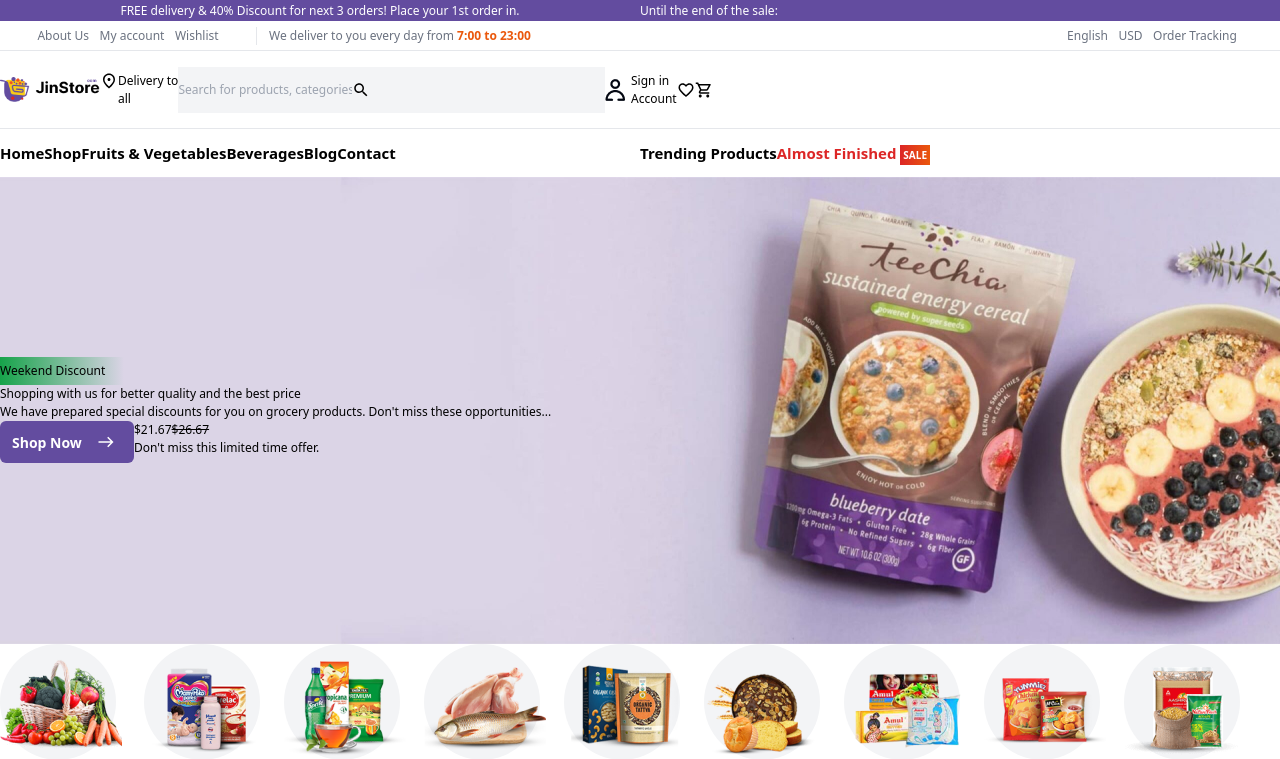
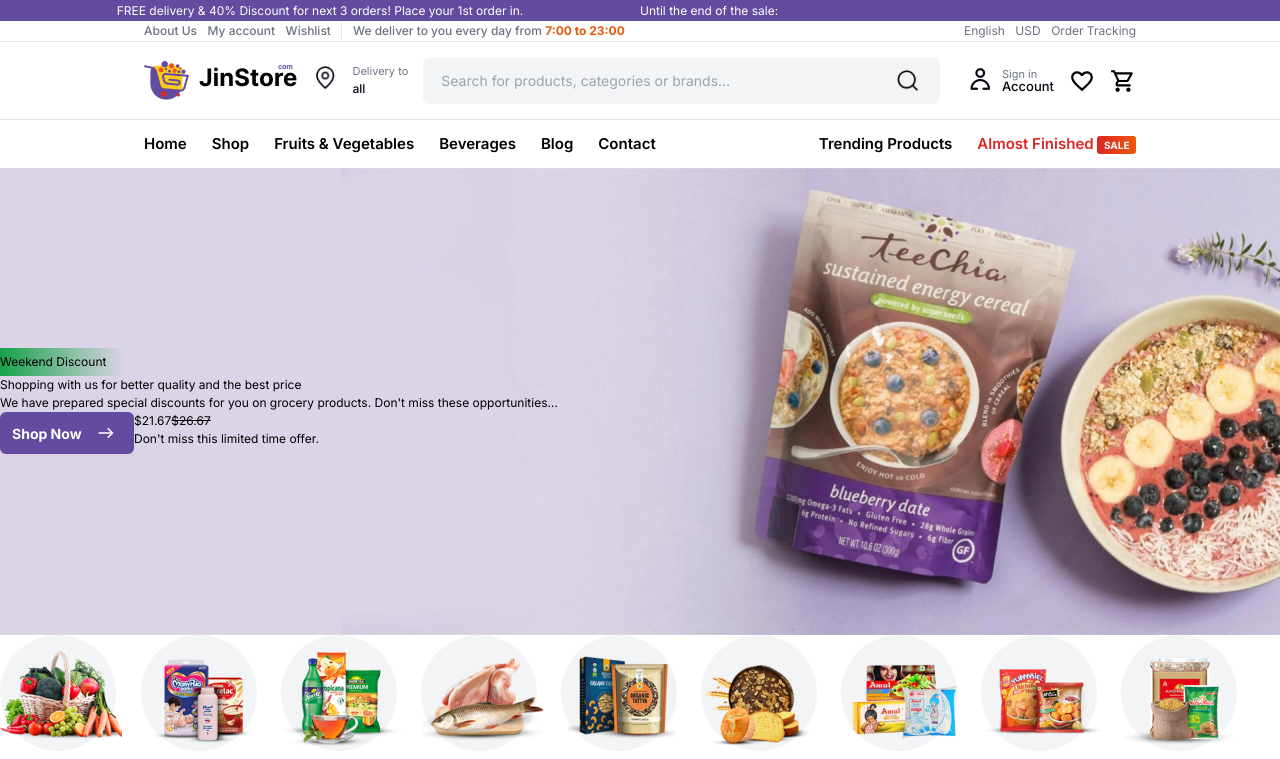
Before and after one commit to s41wanchana/jinstore, a Next.js app: page / in a window 1280 px wide. Shown: the top 759 px of the page. Built offline with nearby package versions, Linux system fonts and the light colour scheme.

Commit message:
fix: adjust css(fontfamily, fontsize, padding, other layout position, etc.) in header component

```diff
--- a/src/app/globals.css
+++ b/src/app/globals.css
@@ -7,4 +7,5 @@
   padding: 0px;
   margin: 0px;
   font-size: 12px;
+  /* font-family: "Inter", sans-serif; */
 }
--- a/src/app/layout.jsx
+++ b/src/app/layout.jsx
@@ -1,4 +1,7 @@
 import "./globals.css";
+import { Inter } from "next/font/google";
+
+const inter = Inter({ subsets: ["latin"] });
 
 export const metadata = {
   title: "Next.js",
@@ -8,7 +11,7 @@
 export default function RootLayout({ children }) {
   return (
     <html lang="en">
-      <body>{children}</body>
+      <body className={inter.className}>{children}</body>
     </html>
   );
 }
--- a/src/components/common/header/firstRow.jsx
+++ b/src/components/common/header/firstRow.jsx
@@ -2,30 +2,26 @@
   return (
     <div
       id="first-row-header"
-      className="w-full h-10 border-b-[#E5E7EB] border-b-[1px] flex"
+      className="w-full h-7 border-b-[#E5E7EB] border-b-[1px] px-48 flex justify-between"
     >
       <div
         id="left-side-nav"
-        className="basis-1/5 text-[#6B7280] flex justify-center items-center gap-3.5"
+        className="text-[#6B7280] text-[12px] font-medium flex justify-center items-center gap-3.5"
       >
         <a id="about-us">About Us</a>
         <a id="my-account">My account</a>
         <a id="wish-list">Wishlist</a>
-      </div>
-      <div
-        id="working-hour"
-        className="basis-3/5 flex justify-start items-center"
-      >
-        <p className="text-[#6B7280] border-l-[1px] pl-4">
+        <p className="text-[#6B7280] border-l-[1px] pl-3.5">
           We deliver to you every day from{" "}
           <span className="text-[#EA580C] text-[12px] font-bold">
             7:00 to 23:00
           </span>
         </p>
       </div>
+
       <div
         id="right-side-nav"
-        className="basis-1/5 text-[#6B7280] flex justify-center items-center gap-3.5"
+        className="text-[#6B7280] flex justify-center items-center gap-3.5"
       >
         <a id="language-option">English</a>
         <a id="currency-option">USD</a>
--- a/src/components/common/header/secondRow.jsx
+++ b/src/components/common/header/secondRow.jsx
@@ -1,60 +1,90 @@
 import Image from "next/image";
-import PlaceOutlinedIcon from "@mui/icons-material/PlaceOutlined";
 import SearchOutlinedIcon from "@mui/icons-material/SearchOutlined";
 import FavoriteBorderOutlinedIcon from "@mui/icons-material/FavoriteBorderOutlined";
 import LocalGroceryStoreOutlinedIcon from "@mui/icons-material/LocalGroceryStoreOutlined";
+import { light } from "@mui/material/styles/createPalette";
 
 export default function SecondRow() {
   return (
     <div
       id="second-row-header"
-      className="w-full h-[78px] border-b-[#E5E7EB] border-b-[1px] flex items-center"
+      className="w-full h-[78px] border-b-[#E5E7EB] border-b-[1px] px-48 flex justify-between items-center gap-6"
     >
       <div id="logo-container">
-        <Image src="/images/logo.png" alt="logo-img" width={100} height={100} />
+        <Image src="/images/logo.png" alt="logo-img" width={154} height={39} />
       </div>
 
-      <div id="location-container" className="flex">
-        <PlaceOutlinedIcon />
-        <p className="flex flex-col">
-          Delivery to <span>all</span>
+      <div
+        id="location-search-container"
+        className="flex flex-grow items-center justify-evenly gap-[15px]"
+      >
+        <div id="location-container" className="flex gap-3.5">
+          <div className="w-[26px] h-[26px] pt-1 flex">
+            <Image
+              src="/images/icons/location.png"
+              alt="location-icon"
+              width={19}
+              height={23}
+            />
+          </div>
+          <p className="text-[11px] text-[#6B7280] flex flex-col">
+            Delivery to <span className="font-medium text-[#030712]">all</span>
           </p>
         </div>
 
         <div
           id="search-bar-container"
-        className="basis-1/3 h-[46px] bg-[#F3F4F6] flex items-center"
+          className=" h-[46px] bg-[#F3F4F6] rounded-lg p-[18px] flex flex-grow justify-start items-center"
         >
           <input
-          className="bg-[#F3F4F6]"
+            className="bg-[#F3F4F6] w-full focus:outline-none text-[14px] mx-4.5"
             type="text"
             placeholder="Search for products, categories or brands..."
           />
-        <SearchOutlinedIcon />
+          <button className="w-[26px] h-[26px]">
+            <Image
+              src="/images/icons/search.png"
+              alt="search-icon"
+              width={21}
+              height={21}
+            />
+          </button>
+        </div>
       </div>
 
-      <div id="sign-in-container" className="flex items-center gap-2">
-        <div id="account-img-container">
+      <div
+        id="account-wishlist-tracking-container"
+        className="pl-4 flex justify-between items-center gap-[15px]"
+      >
+        <button
+          id="sign-in-container"
+          className="text-start flex items-center gap-2"
+        >
+          <div id="account-img-container" className="w-[26px] h-[26px]">
             <Image
               src="/images/account.png"
               alt="account-img"
               width={20}
-            height={20}
+              height={24}
             />
           </div>
           <div>
-          <p className="flex flex-col">
-            Sign in <span>Account</span>
+            <p className="text-[11px] text-[#6B7280] leading-[11px] flex flex-col">
+              Sign in{" "}
+              <span className="font-medium text-[13px] text-[#030712] leading-[13px]">
+                Account
+              </span>
             </p>
           </div>
-      </div>
+        </button>
 
-      <div id="wishlist-container">
-        <FavoriteBorderOutlinedIcon />
-      </div>
+        <button id="wishlist-container" className="w-[26px] h-[26px]">
+          <FavoriteBorderOutlinedIcon sx={{ width: 26, height: 26 }} />
+        </button>
 
-      <div id="cart-container">
-        <LocalGroceryStoreOutlinedIcon />
+        <button id="cart-container" className="w-[26px] h-[26px]">
+          <LocalGroceryStoreOutlinedIcon sx={{ width: 26, height: 26 }} />
+        </button>
       </div>
     </div>
   );
--- a/src/components/common/header/thirdRow.jsx
+++ b/src/components/common/header/thirdRow.jsx
@@ -1,7 +1,10 @@
 export default function ThirdRow() {
   return (
-    <div id="third-row-header" className="w-full h-[48px] flex items-center">
-      <div id="left-side-nav" className="basis-1/2 flex items-center">
+    <div
+      id="third-row-header"
+      className="w-full h-[48px] px-48 flex justify-between items-center"
+    >
+      <div id="left-side-nav" className="flex items-center gap-[25px]">
         <div id="home-nav-container">
           <p className="text-[15px] font-semibold">Home</p>
         </div>
@@ -27,7 +30,7 @@
         </div>
       </div>
 
-      <div id="right-side-nav" className="basis-1/2 flex items-center ">
+      <div id="right-side-nav" className="flex items-center gap-[25px]">
         <div id="trending-products-nav-container">
           <p className="text-[15px] font-semibold">Trending Products</p>
         </div>
@@ -35,7 +38,7 @@
         <div id="almost-finished-nav-container">
           <p className="text-[15px] text-[#DC2626] font-semibold">
             Almost Finished{" "}
-            <span className="bg-gradient-to-r from-[#DC2626] to-[#EA580C] text-[10px] font-bold text-white p-1">
+            <span className="w-[37px] h-[21px] px-[6.5px] py-1 rounded bg-gradient-to-r from-[#DC2626] to-[#EA580C] text-[10px] font-bold leading-[10px] text-white">
               SALE
             </span>
           </p>
```
Also changed, not shown: public/images/icons/location.png (added), public/images/icons/search.png (added). Lines whose indentation alone changed are shown as unchanged.
